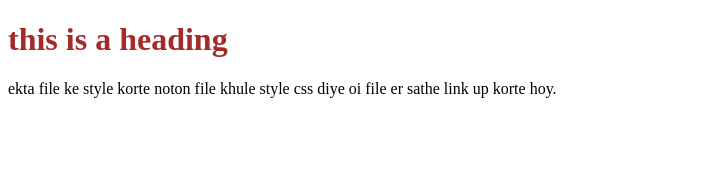
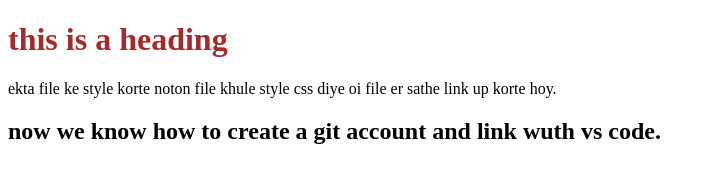
Before and after one commit to Marioumsumi/my-second-repo, a plain HTML site: page index.html in a window 1280 px wide. Shown: the whole page, without its empty margins (0-715 px from the left). Drawn offline with Linux system fonts and the light colour scheme.

Commit message:
para added

```diff
--- a/index.html
+++ b/index.html
@@ -12,6 +12,7 @@
 <body>
     <h1>this is a heading</h1>
     <p>ekta file ke style korte noton file khule style css diye oi file er sathe link up korte hoy.</p>
+    <h2>now we know how to create a git account and link wuth vs code.</h2>
 </body>
 
 </html>
```
Also changed, not shown: git cmd.txt (deleted).
